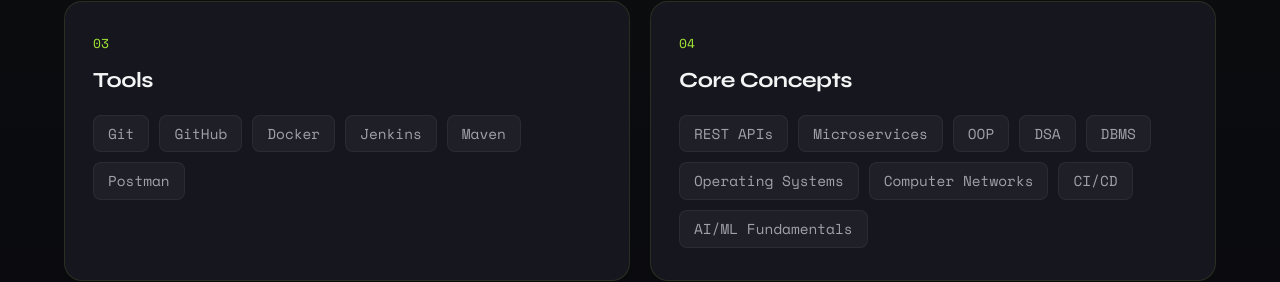
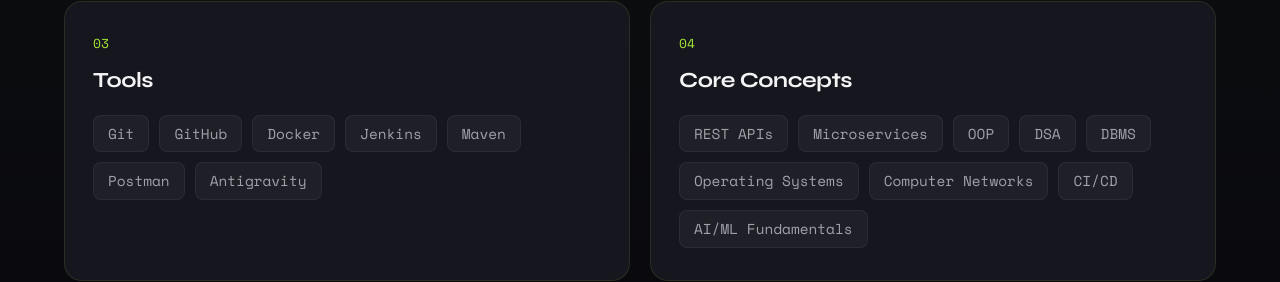
Before and after one commit to Uraj777/portfolio-website, a React (Vite) app: page / in a window 1280 px wide. Shown: the part 2498-2780 px from the top of the page. Built offline with nearby package versions, Linux system fonts and the light colour scheme.

Commit message:
Add 'Antigravity' to Tools list

```diff
--- a/src/components/Skills.jsx
+++ b/src/components/Skills.jsx
@@ -9,7 +9,7 @@ const groups = [
   },
   {
     title: 'Tools',
-    items: ['Git', 'GitHub', 'Docker', 'Jenkins', 'Maven', 'Postman'],
+    items: ['Git', 'GitHub', 'Docker', 'Jenkins', 'Maven', 'Postman' , 'Antigravity'],
   },
   {
     title: 'Core Concepts',
```
